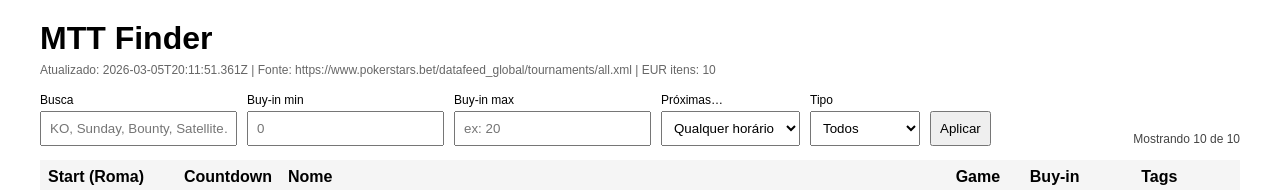
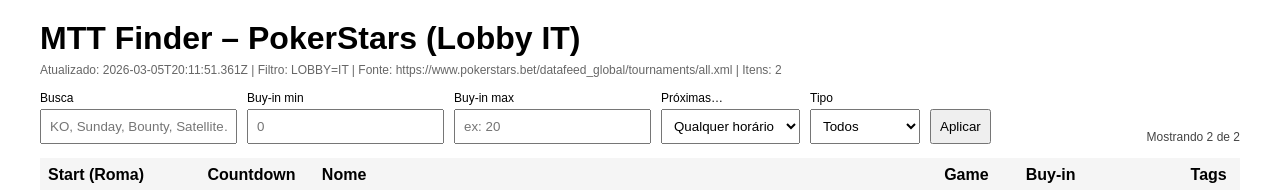
Before and after one commit to pedropontesab/mtt-finder, a website: page index.html in a window 1280 px wide. Shown: the top 190 px of the page. Drawn offline with Linux system fonts and the light colour scheme.

Commit message:
Use tournaments_it.json by default

```diff
--- a/index.html
+++ b/index.html
@@ -3,25 +3,27 @@
 <head>
   <meta charset="utf-8"/>
   <meta name="viewport" content="width=device-width,initial-scale=1"/>
-  <title>MTT Finder – PokerStars</title>
+  <title>MTT Finder – PokerStars IT</title>
   <style>
     body{font-family:Arial,sans-serif;max-width:1200px;margin:0 auto;padding:20px}
     h1{margin:0 0 6px}
-    .meta{font-size:12px;color:#666;margin-bottom:16px}
-    .error{background:#fff3f3;border:1px solid #ffb3b3;padding:12px;border-radius:8px;color:#7a0000;margin:12px 0;white-space:pre-wrap}
+    .meta{font-size:12px;color:#666;margin-bottom:14px}
+    .error{background:#fff3f3;border:1px solid #ffb3b3;padding:12px;border-radius:8px;color:#7a0000;margin:12px 0;white-space:pre-wrap;display:none}
     .filters{display:flex;gap:10px;flex-wrap:wrap;margin:10px 0 14px;align-items:end}
     label{display:flex;flex-direction:column;gap:4px;font-size:12px}
     input,select,button{padding:8px}
+    button{cursor:pointer}
     table{width:100%;border-collapse:collapse}
     th,td{padding:8px;border-bottom:1px solid #ddd;text-align:left;vertical-align:top}
     th{background:#f5f5f5;position:sticky;top:0}
     .tag{font-size:11px;border:1px solid #ccc;padding:2px 6px;border-radius:999px;margin-right:6px;display:inline-block}
+    .small{font-size:12px;color:#444;margin-left:auto}
   </style>
 </head>
 <body>
-  <h1>MTT Finder</h1>
+  <h1>MTT Finder – PokerStars (Lobby IT)</h1>
   <div class="meta" id="meta">Carregando…</div>
-  <div id="err" class="error" style="display:none"></div>
+  <div class="error" id="err"></div>
 
   <div class="filters">
     <label>Busca
@@ -56,7 +58,7 @@
     </label>
 
     <button id="applyBtn">Aplicar</button>
-    <span id="count" style="margin-left:auto;font-size:12px;color:#444"></span>
+    <span class="small" id="count"></span>
   </div>
 
   <table>
@@ -170,23 +172,18 @@ function applyFilters(){
 
 async function load(){
   try{
-    // resolve corretamente mesmo em /mtt-finder/ no Pages
-    const url = new URL("public/tournaments_eur.json", window.location.href).toString();
-
+    const url = new URL("public/tournaments_it.json", window.location.href).toString();
     const res = await fetch(url, { cache: "no-store" });
     if (!res.ok) throw new Error(`HTTP ${res.status} ao buscar ${url}`);
 
     const data = await res.json();
-
     META = data.meta || {};
     ALL = data.items || [];
 
     document.getElementById("meta").textContent =
-      `Atualizado: ${META.generated_at || "?"} | Fonte: ${(META.final_url || META.used_url || "?")} | EUR itens: ${META.count ?? ALL.length}`;
+      `Atualizado: ${META.generated_at || "?"} | Filtro: ${META.filter || "?"} | Fonte: ${(META.final_url || META.used_url || "?")} | Itens: ${META.count ?? ALL.length}`;
 
-    if (!ALL.length) {
-      showError("Carregou o JSON, mas veio sem itens (items.length = 0). Veja se o workflow está gerando torneios em EUR.");
-    }
+    if (!ALL.length) showError("Carregou tournaments_it.json, mas veio sem itens.");
 
     applyFilters();
   } catch(e){
```
